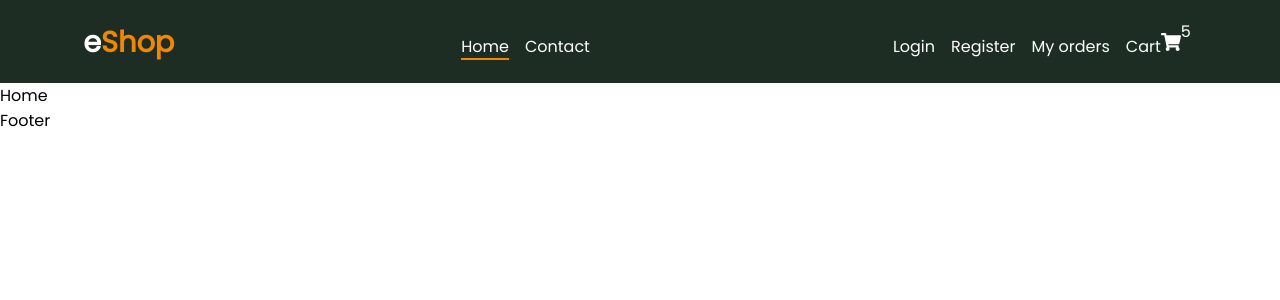
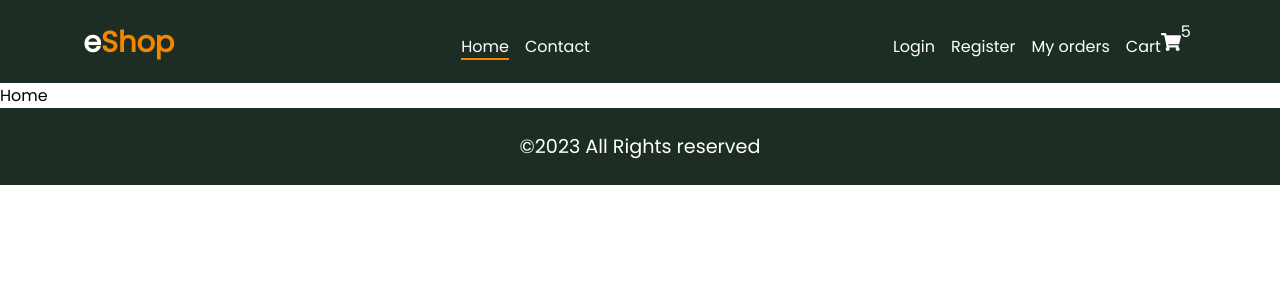
Before and after one commit to Nader-CS/react-e-commerce, a React (Create React App) app: page / in a window 1280 px wide. Shown: the top 300 px of the page. Built offline with nearby package versions, Linux system fonts and the light colour scheme.

Commit message:
adding footer desing

```diff
--- a/src/components/footer/Footer.js
+++ b/src/components/footer/Footer.js
@@ -1,8 +1,14 @@
 import React from "react";
 import classes from "./Footer.module.scss";
 
+const date = new Date();
+
 const Footer = () => {
-  return <div>Footer</div>;
+  return (
+    <div className={classes.footer}>
+      &copy;{date.getFullYear()} All Rights reserved
+    </div>
+  );
 };
 
 export default Footer;
--- a/src/components/footer/Footer.module.scss
+++ b/src/components/footer/Footer.module.scss
@@ -0,0 +1,9 @@
+.footer {
+  background-color: #1e2d24;
+  color: #fff;
+  font-size: 1.2rem;
+  display: flex;
+  justify-content: center;
+  align-items: center;
+  padding: 1.5rem 0;
+}
```
